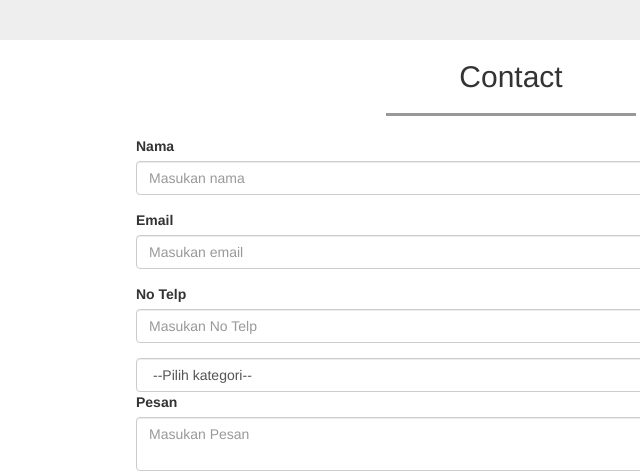
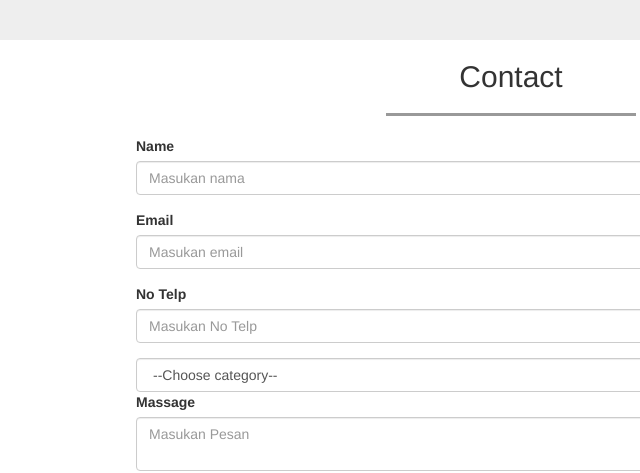
Before and after one commit to Azumihikari21/azumihikari21.github.io, a plain HTML site: page index.html in a window 1280 px wide. Shown: the part 2340-2813 px from the top of the page, 129-769 px from the left. Drawn offline with nearby package versions, Linux system fonts and the light colour scheme.

Commit message:
mengubah kata

```diff
--- a/index.html
+++ b/index.html
@@ -132,7 +132,7 @@
         <div class="col-sm-8 col-sm-offset-2">
           <form>
             <div class="form-group">
-              <label for="nama">Nama</label>
+              <label for="nama">Name</label>
               <input type="text" id="nama" class="form-control" placeholder="Masukan nama">
             </div>
             <div class="form-group">
@@ -144,12 +144,12 @@
               <input type="tel" id="telp" class="form-control" placeholder="Masukan No Telp">
             </div>
             <select class="form-control">
-            	<option>--Pilih kategori--</option>
+            	<option>--Choose category--</option>
             	<option>Fans</option>
             	<option>Haters</option>
             </select>
              <div class="form-group">
-              <label for="pesan">Pesan</label>
+              <label for="pesan">Massage</label>
               <textarea class="form-control" row="10"  placeholder="Masukan Pesan"></textarea>
             </div>
             <button type="submit" class="btn btn-primary">Kirim Pesan</button>
```
